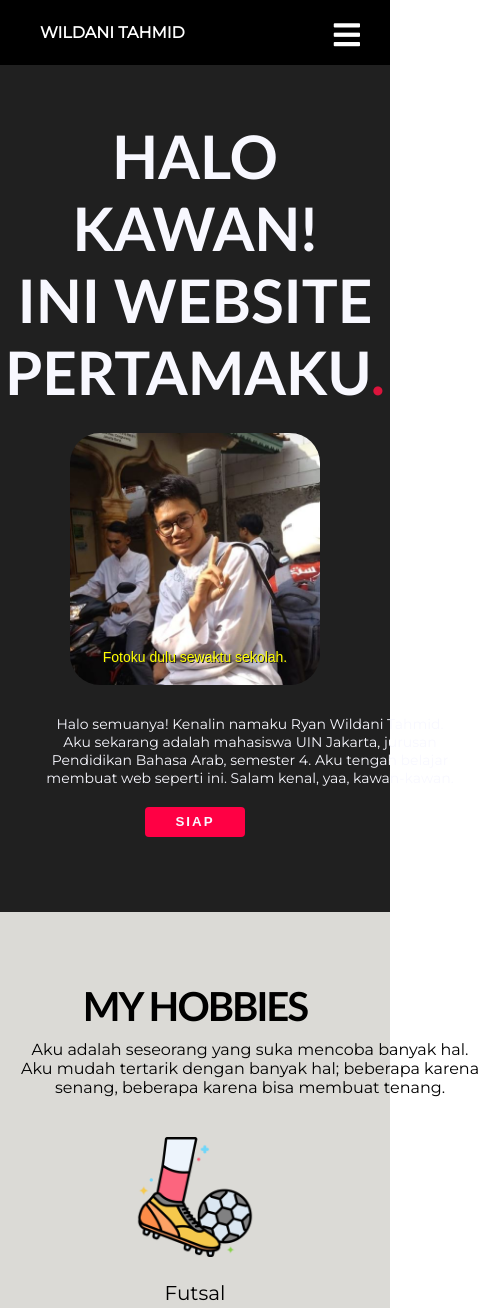
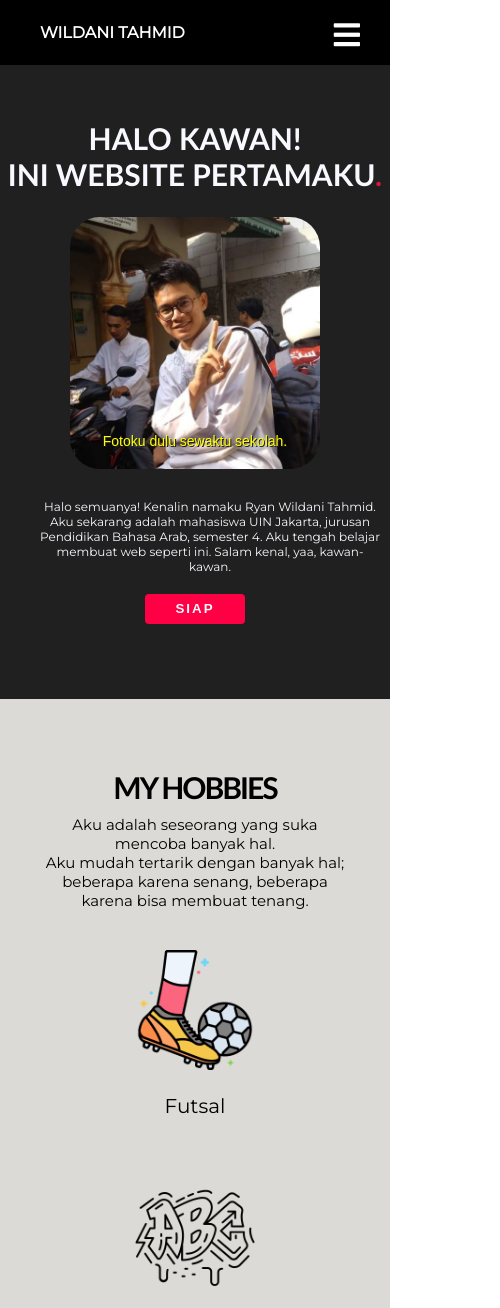
Before and after one commit to ryxxnw/ryxxnw.github.io, a plain HTML site: page index.html in a window 390 px wide. Shown: the top 1308 px of the page, 500 px wide, since content can reach past the window. Drawn offline with Linux system fonts and the light colour scheme.

Commit message:
responsive aman

```diff
--- a/style.css
+++ b/style.css
@@ -221,6 +221,9 @@ footer {
         margin: 20px 0 50px 0;
     }
 
+    .atas h1 {
+        font-size: 40px;
+    }
 }
 
 @media (max-width:670px) {
@@ -243,4 +246,25 @@ footer {
     .burger {
         display: block;
     }
+
+    .atas h1 {
+        font-size: 30px;
+    }
+
+    .wadah-1 p {
+        font-size: 12px;
+    }
+
+    .wadah-1 {
+        width:420px;
+    }
+
+    .heading h1 {
+        font-size: 30px;
+    }
+
+    .heading p {
+        width:320px;
+        font-size: 15px;
+    }
 }
```
Also changed, not shown: index.html (+1 -3 lines).
